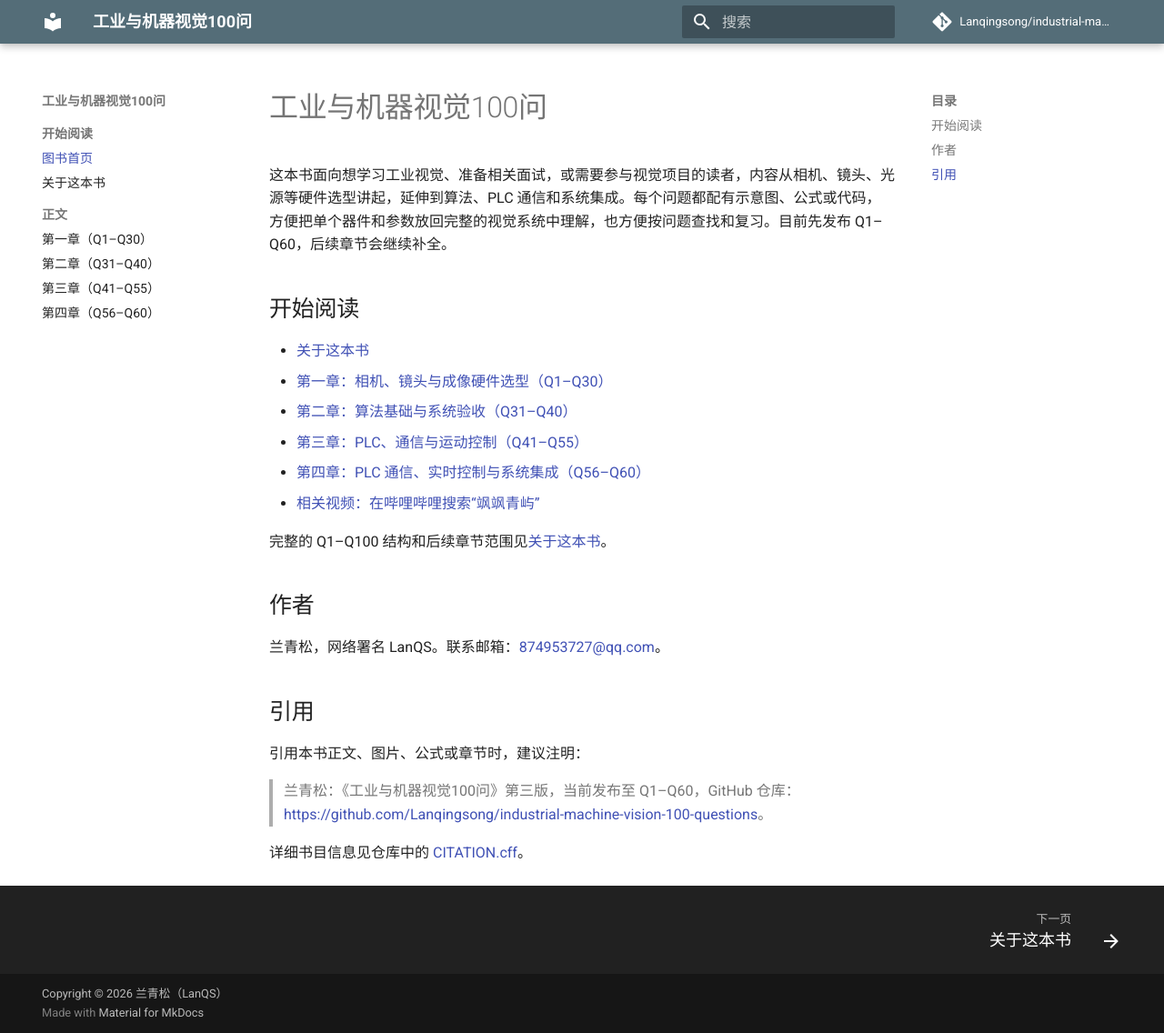
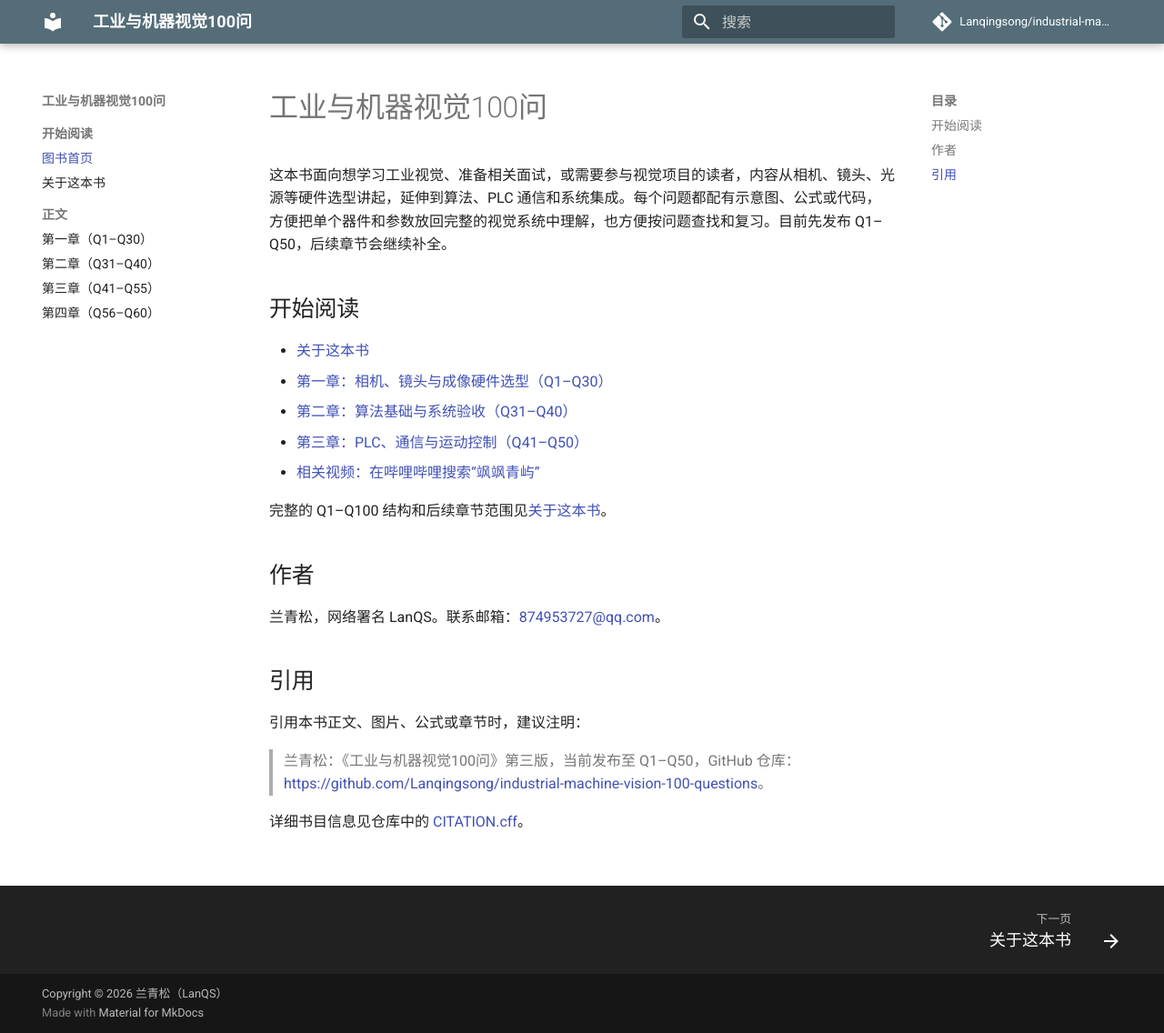
Before and after one commit to Lanqingsong/industrial-machine-vision-100-questions, an MkDocs documentation site: the page built from docs/index.md, in a window 1280 px wide and 1136 px high. Shown: the whole window at 91% size. Built offline with MkDocs 1.6.1 and Material for MkDocs 9.7.7, drawn with Linux system fonts in a browser that asks for light colours; comment, search, counter and statistics services are not loaded.

Commit message:
update homepage for Q1-Q50 release

```diff
--- a/docs/index.md
+++ b/docs/index.md
@@ -1,14 +1,13 @@
 # 工业与机器视觉100问
 
-这本书面向想学习工业视觉、准备相关面试，或需要参与视觉项目的读者，内容从相机、镜头、光源等硬件选型讲起，延伸到算法、PLC 通信和系统集成。每个问题都配有示意图、公式或代码，方便把单个器件和参数放回完整的视觉系统中理解，也方便按问题查找和复习。目前先发布 Q1–Q60，后续章节会继续补全。
+这本书面向想学习工业视觉、准备相关面试，或需要参与视觉项目的读者，内容从相机、镜头、光源等硬件选型讲起，延伸到算法、PLC 通信和系统集成。每个问题都配有示意图、公式或代码，方便把单个器件和参数放回完整的视觉系统中理解，也方便按问题查找和复习。目前先发布 Q1–Q50，后续章节会继续补全。
 
 ## 开始阅读
 
 - [关于这本书](preface.md)
 - [第一章：相机、镜头与成像硬件选型（Q1–Q30）](chapters/chapter-01-q01-q30.md)
 - [第二章：算法基础与系统验收（Q31–Q40）](chapters/chapter-02-q31-q40.md)
-- [第三章：PLC、通信与运动控制（Q41–Q55）](chapters/chapter-03-q41-q55.md)
-- [第四章：PLC 通信、实时控制与系统集成（Q56–Q60）](chapters/chapter-04-q56-q60.md)
+- [第三章：PLC、通信与运动控制（Q41–Q50）](chapters/chapter-03-q41-q50.md)
 - [相关视频：在哔哩哔哩搜索“飒飒青屿”](https://search.bilibili.com/all?keyword=%E9%A3%92%E9%A3%92%E9%9D%92%E5%B1%BF)
 
 完整的 Q1–Q100 结构和后续章节范围见[关于这本书](preface.md)。
@@ -21,6 +20,6 @@
 
 引用本书正文、图片、公式或章节时，建议注明：
 
-> 兰青松：《工业与机器视觉100问》第三版，当前发布至 Q1–Q60，GitHub 仓库：<https://github.com/Lanqingsong/industrial-machine-vision-100-questions>。
+> 兰青松：《工业与机器视觉100问》第三版，当前发布至 Q1–Q50，GitHub 仓库：<https://github.com/Lanqingsong/industrial-machine-vision-100-questions>。
 
 详细书目信息见仓库中的 [CITATION.cff](https://github.com/Lanqingsong/industrial-machine-vision-100-questions/blob/main/CITATION.cff)。
```
